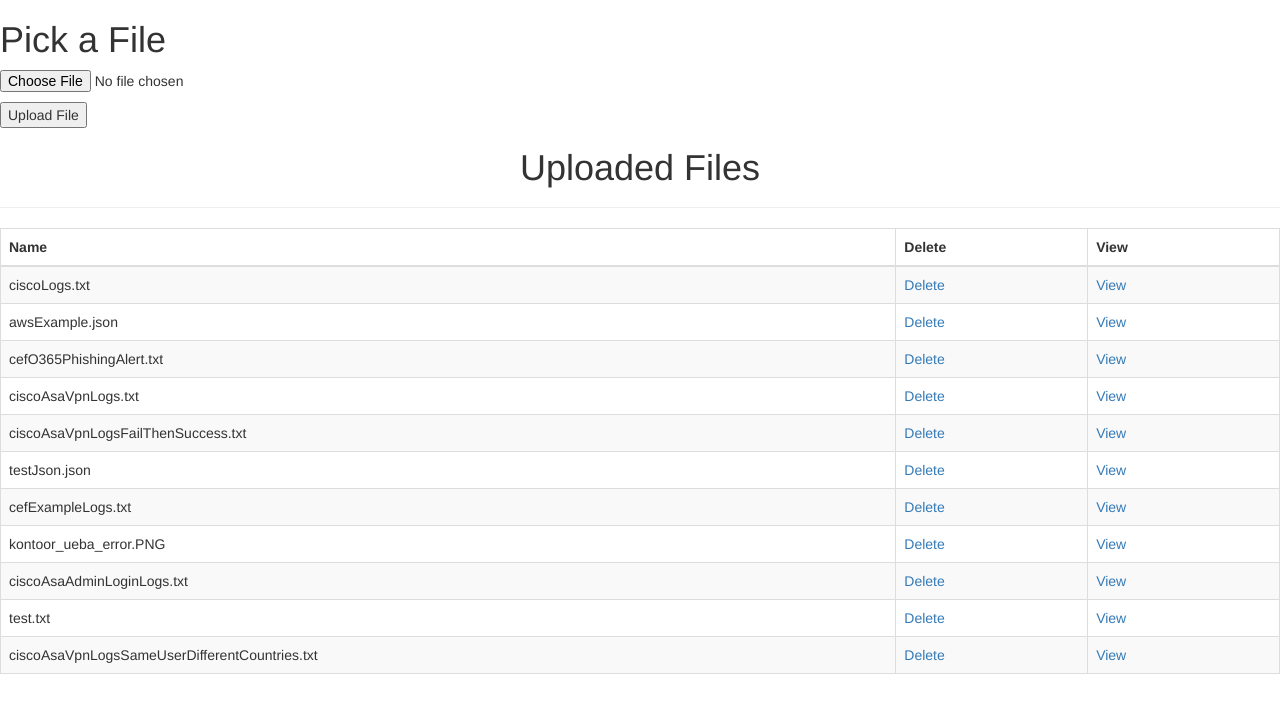
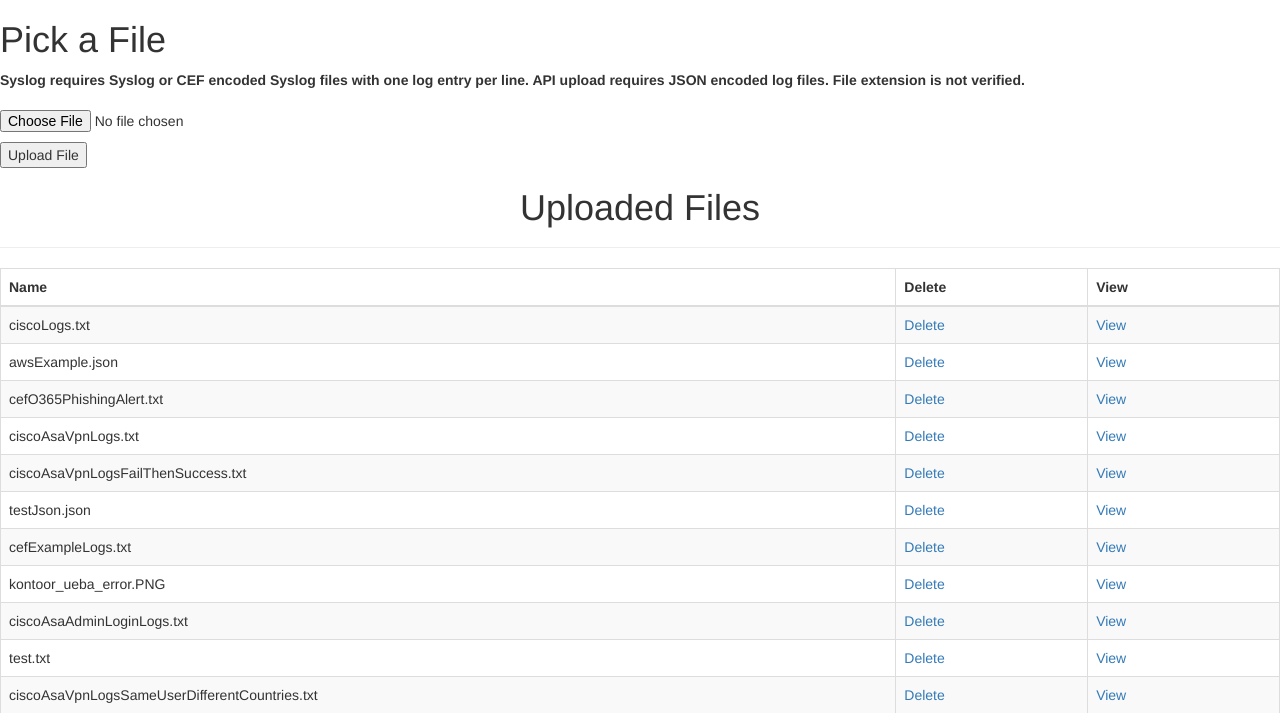
Before and after one commit to daspiker/fakie, a Flask app: page /upload in a window 1280 px wide. Shown: the part 52-765 px from the top of the page. Run offline with Flask 2, Linux system fonts and the light colour scheme; some libraries are stand-ins or nearby versions.

Commit message:
added comments on type of files supported

```diff
--- a/app/templates/upload.html
+++ b/app/templates/upload.html
@@ -4,6 +4,8 @@
     <!doctype html>
     <title>Upload a Log File</title>
     <h1>Pick a File</h1>
+    <b>Syslog requires Syslog or CEF encoded Syslog files with one log entry per line.  API upload requires JSON encoded log files.  File extension is not verified. </b>
+    <br><br>
     <form action="" method=post enctype=multipart/form-data>
         <p><input type="file" name="file">
         <p><input type = "submit" value = "Upload File" /></p>
```
